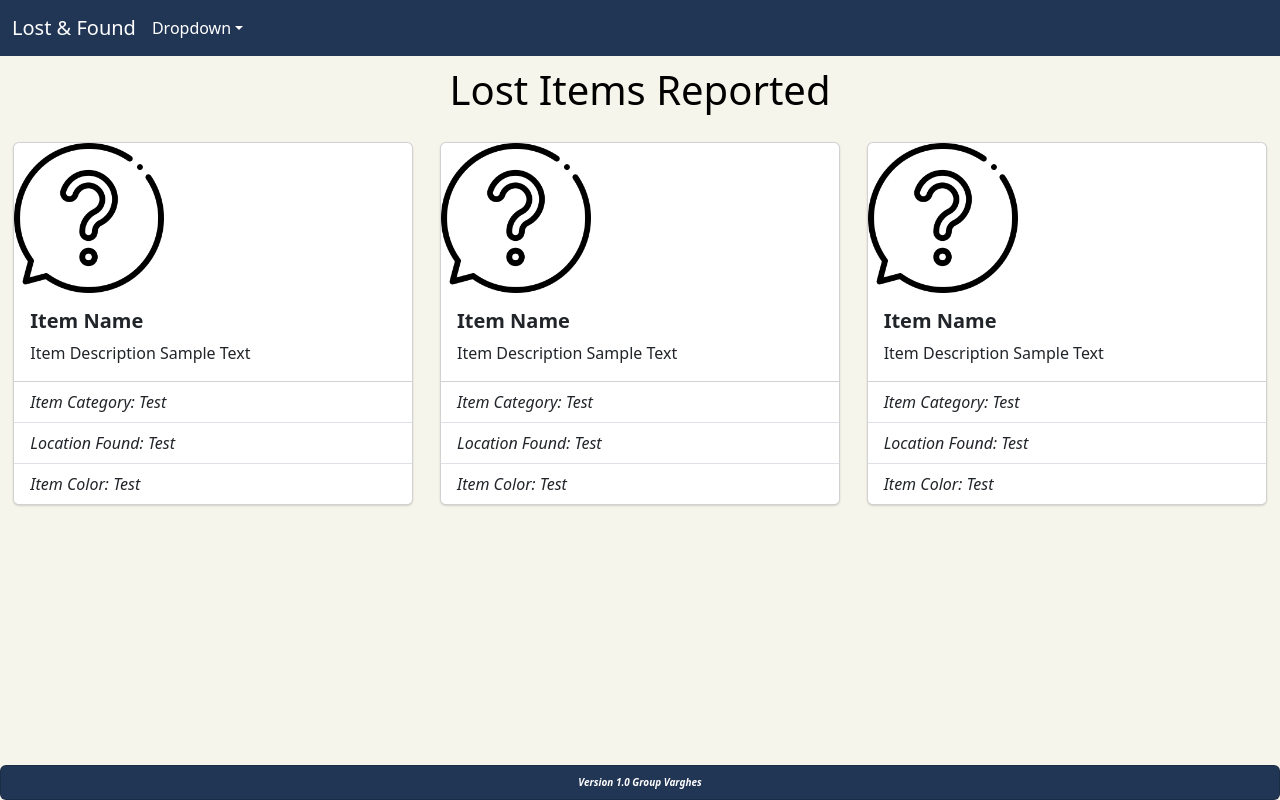
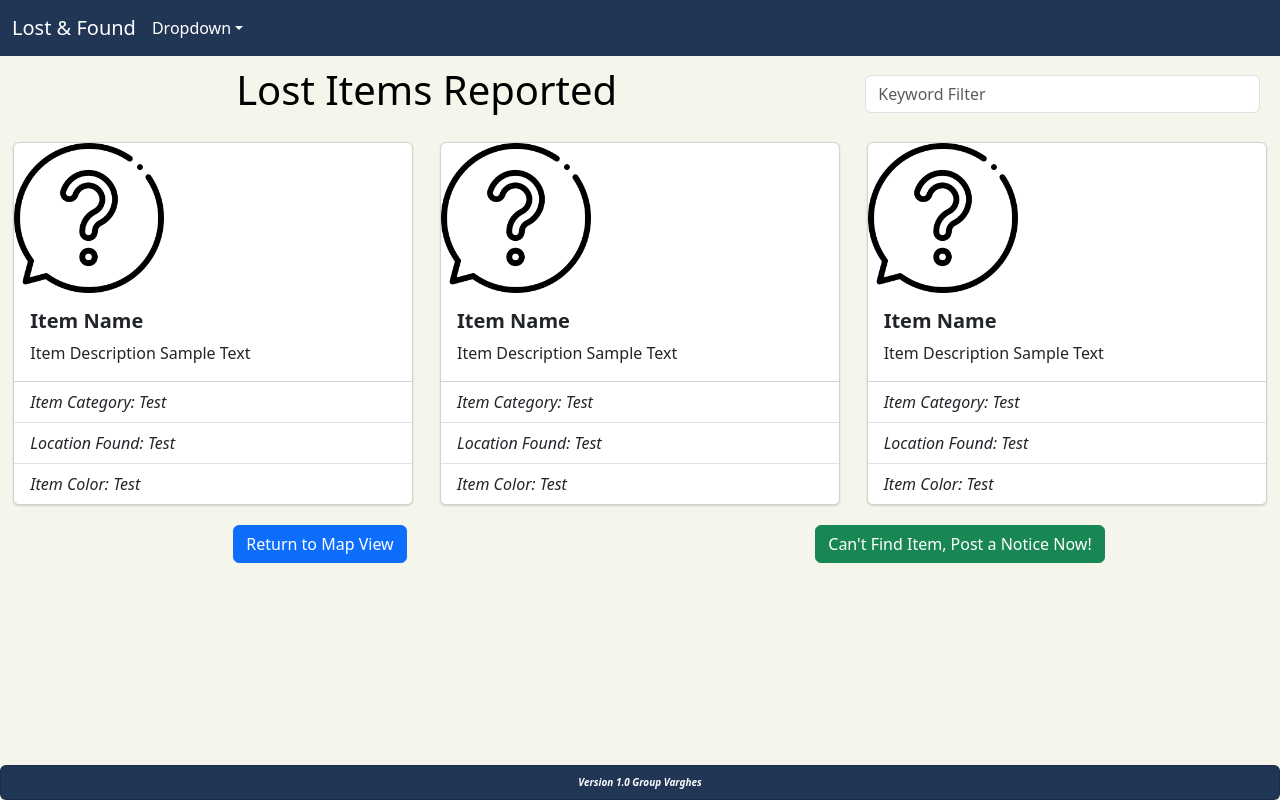
Before and after one commit to MarcusongytDev/lost-and-found-app-client, a React (Create React App) app: page /lostItemCatalog in a window 1280 px wide. Built offline with nearby package versions, Linux system fonts and the light colour scheme.

Commit message:
modify Lost Item Catalog Page

```diff
--- a/src/pages/lostItemCatalog.js
+++ b/src/pages/lostItemCatalog.js
@@ -13,6 +13,7 @@ import 'bootstrap/dist/css/bootstrap.min.css';
 import './lostItemCatalog.css';
 import LIC_Card from "../components/UI/LIC_Card";
 import tempImage from "../assets/questionmark-icon.png";
+import Form from 'react-bootstrap/Form';
 
 
 
@@ -32,10 +33,18 @@ function LostItemCatalog() {
 
 return (
   <>
-          {/* Header */}
+    {/* Header with Filter Bar */}
     <Container fluid style={{textAlign: "center", paddingTop: "10px"}}>
+      <Row>
+        <Col md={8}>
           <h1>Lost Items Reported</h1>
+        </Col>
+        <Col md={4} className="d-flex align-items-center justify-content-end">
+          <Form.Control type="text" placeholder="Keyword Filter" className="me-2" />
+        </Col>
+      </Row>
     </Container>
+
     {/* Item Catalog */}
     <Container fluid className="LIC-Catalog" style={{paddingTop: "20px"}}>
       <Row>
@@ -50,6 +59,18 @@ function LostItemCatalog() {
         </Col>
       </Row>
     </Container>
+
+    {/* Buttons */}
+    <Container fluid style={{textAlign: "center", margin: "20px 0"}}>
+      <Row>
+        <Col>
+          <Button variant="primary" href="/lostItemMap" onClick={() => routeChange('/map-view')}>Return to Map View</Button>
+        </Col>
+        <Col>
+          <Button variant="success" href="/lostItemNotice" onClick={() => routeChange('/post-notice')}>Can't Find Item, Post a Notice Now!</Button>
+        </Col>
+      </Row>
+    </Container>
   </>
 );
 }
```
Lines whose indentation alone changed are shown as unchanged.
